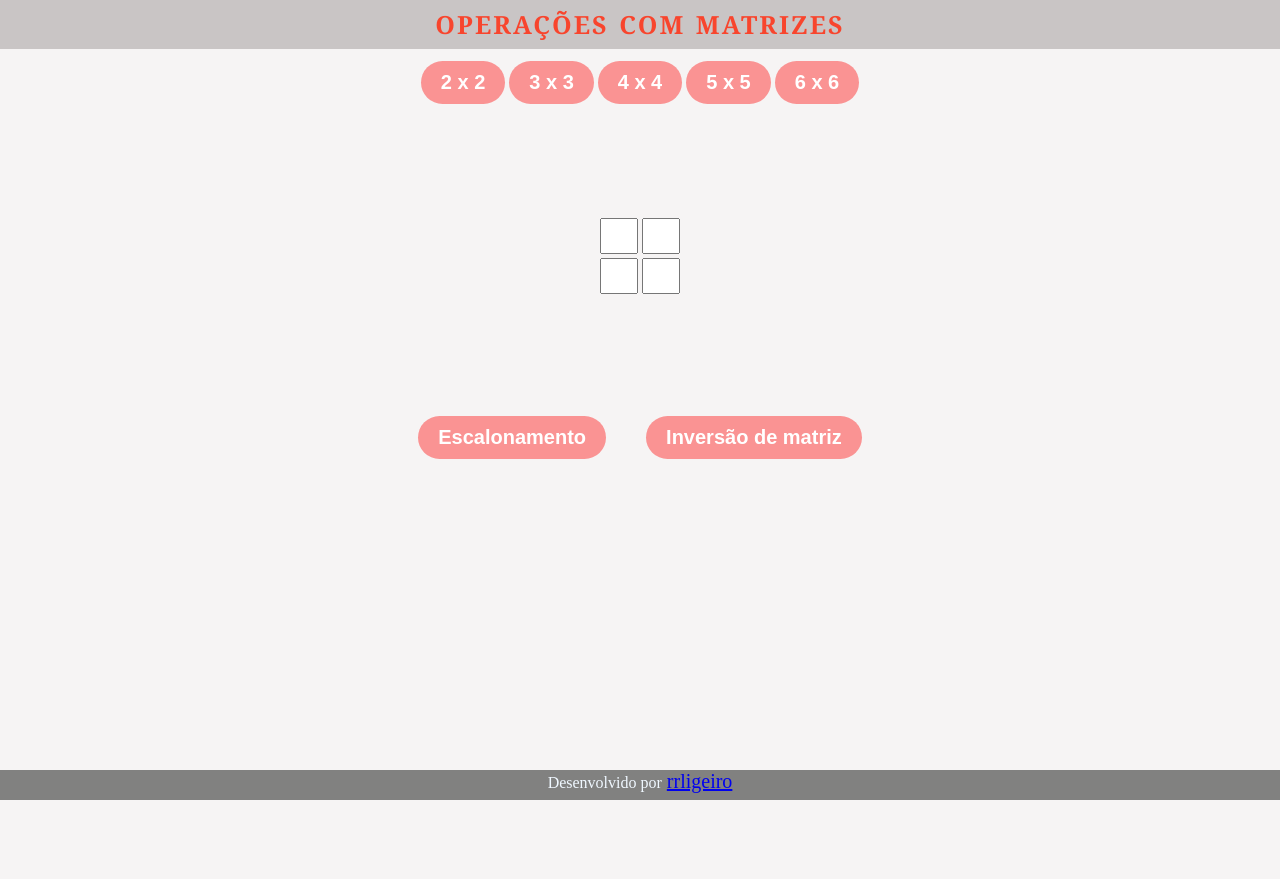
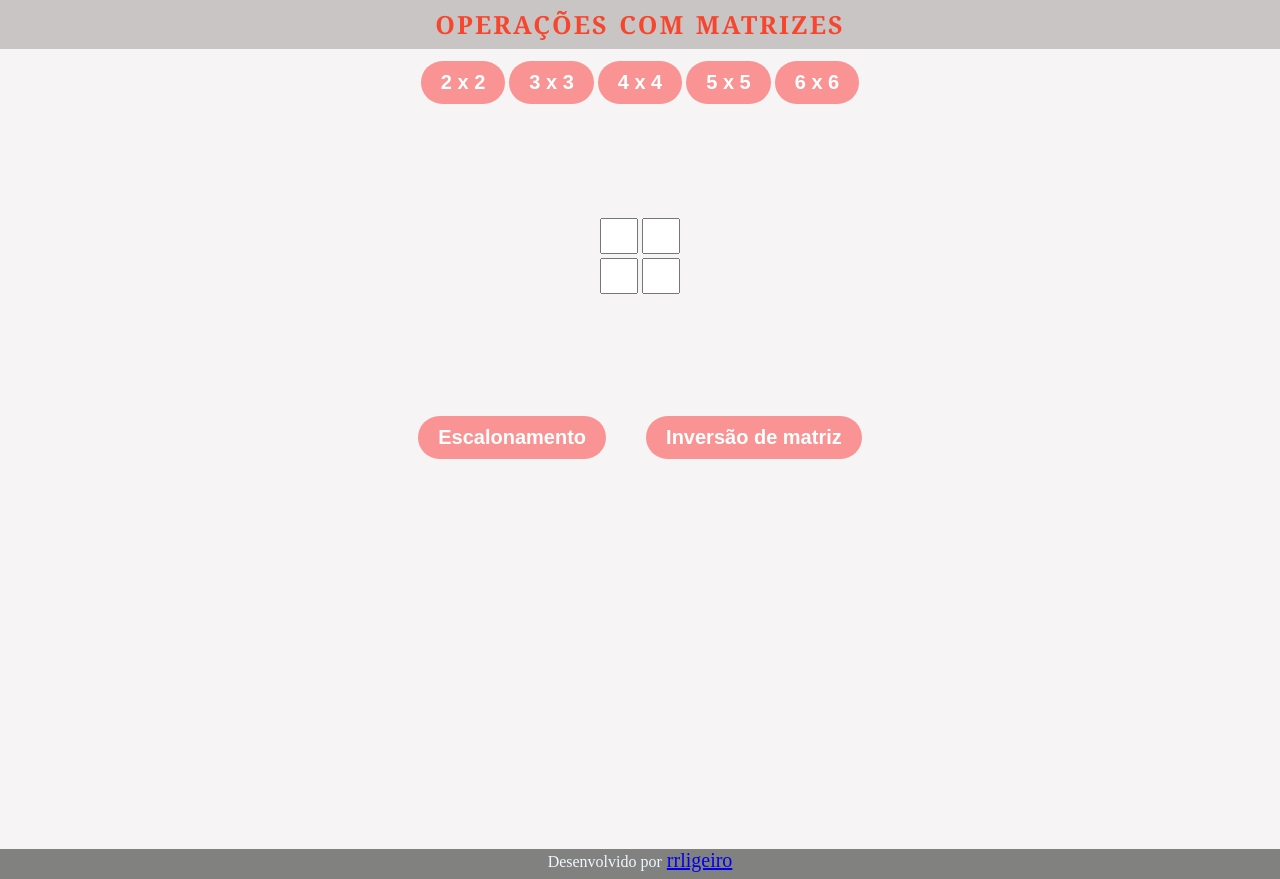
Before and after one commit to rrligeiro/matrix-inverter, a React (Create React App) app: page / in a window 1280 px wide. Before the commit the page ends 800 px from the top, so only its background shows below. Built offline with nearby package versions, Linux system fonts and the light colour scheme.

Commit message:
Change css footer

```diff
--- a/src/components/Footer/footer.css
+++ b/src/components/Footer/footer.css
@@ -1,12 +1,8 @@
 .footer{
-  flex-shrink: 0;
   background-color: rgb(129, 129, 128);
   color: aliceblue;
   width: 100%;
   height: 30px;
-  position: fixed;
-  bottom: 0;
-  left: 0;
 }
 
 .link{
--- a/src/components/MatrixField/matrixfield.css
+++ b/src/components/MatrixField/matrixfield.css
@@ -1,8 +1,7 @@
 .body{
-  flex: 1 0 auto;
+  height: 100vh;
   display: flex;
   flex-direction: column;
-  justify-content: space-around;
 }
 
 .matrix-display{
```
